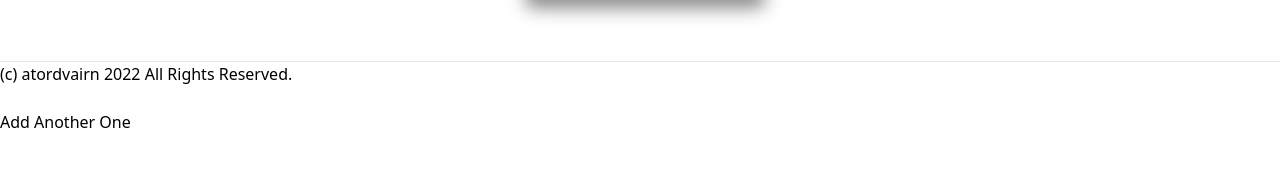
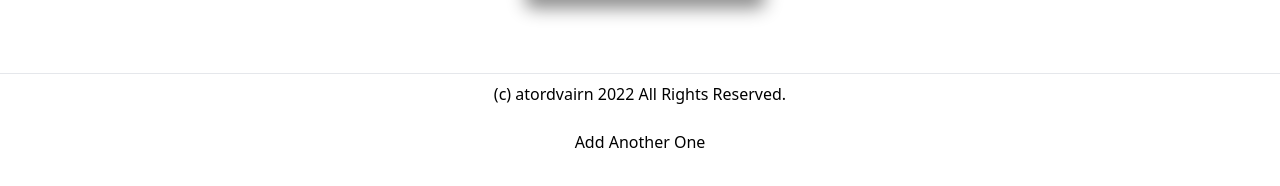
Before and after one commit to atordvairn/pigeon, a Next.js app: page / in a window 1280 px wide. Shown: the part 1014-1200 px from the top of the page. Before the commit the page ends 1179 px from the top, so only its background shows below. Built offline with nearby package versions, Linux system fonts and the light colour scheme.

Commit message:
Update index.js

```diff
--- a/pages/index.js
+++ b/pages/index.js
@@ -38,7 +38,7 @@ export default function Home() {
         </div>
       </main>
       <br /><br />
-      <footer className="items-center justify-center w-full h-24 border-t">
+      <footer className="text-center m-3 p-2 items-center justify-center w-full h-24 border-t">
         (c) atordvairn {new Date().getFullYear()} All Rights Reserved.
         <br /><br />
         <Link href="https://github.com/atordvairn/death-pegions">Add Another One</Link>
```
